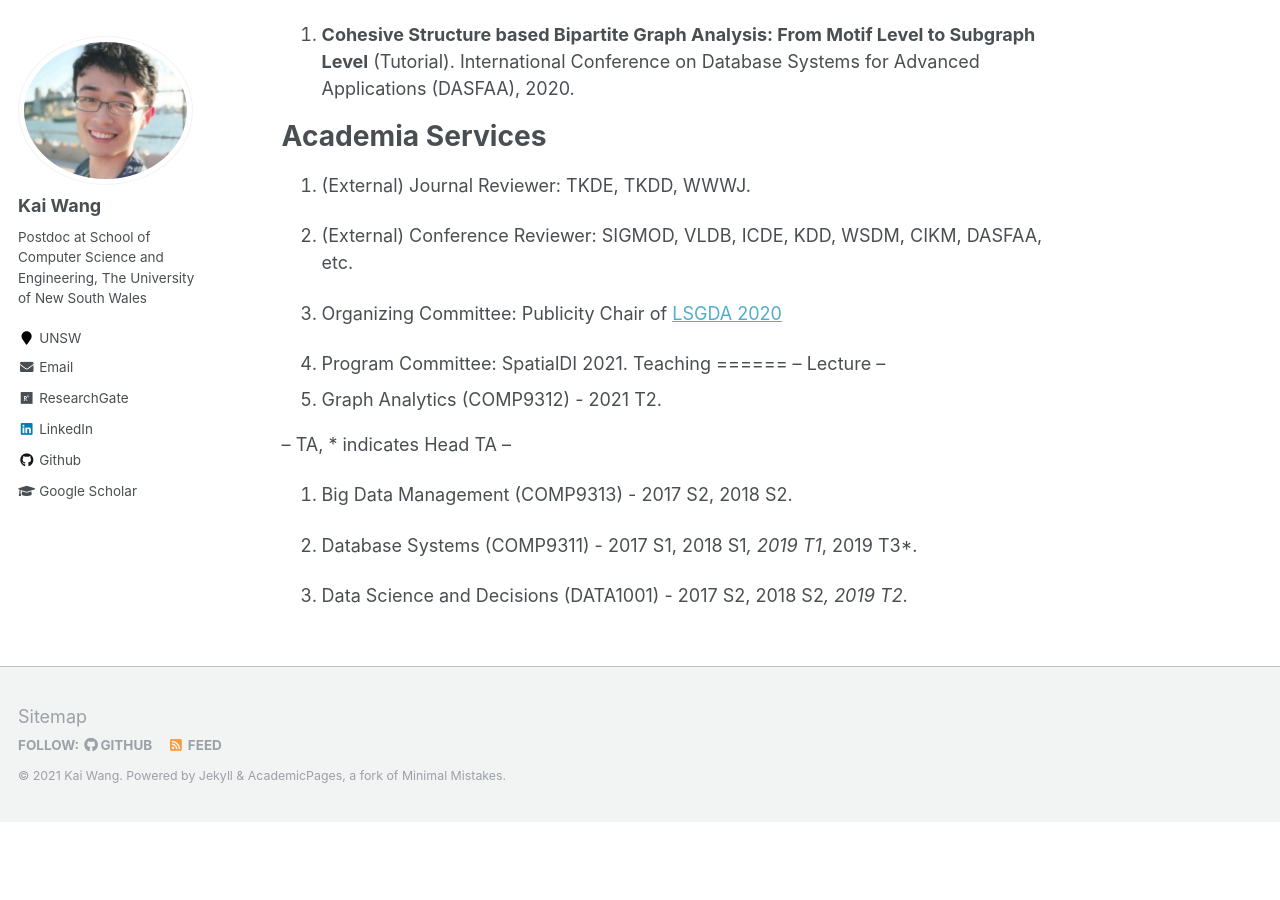
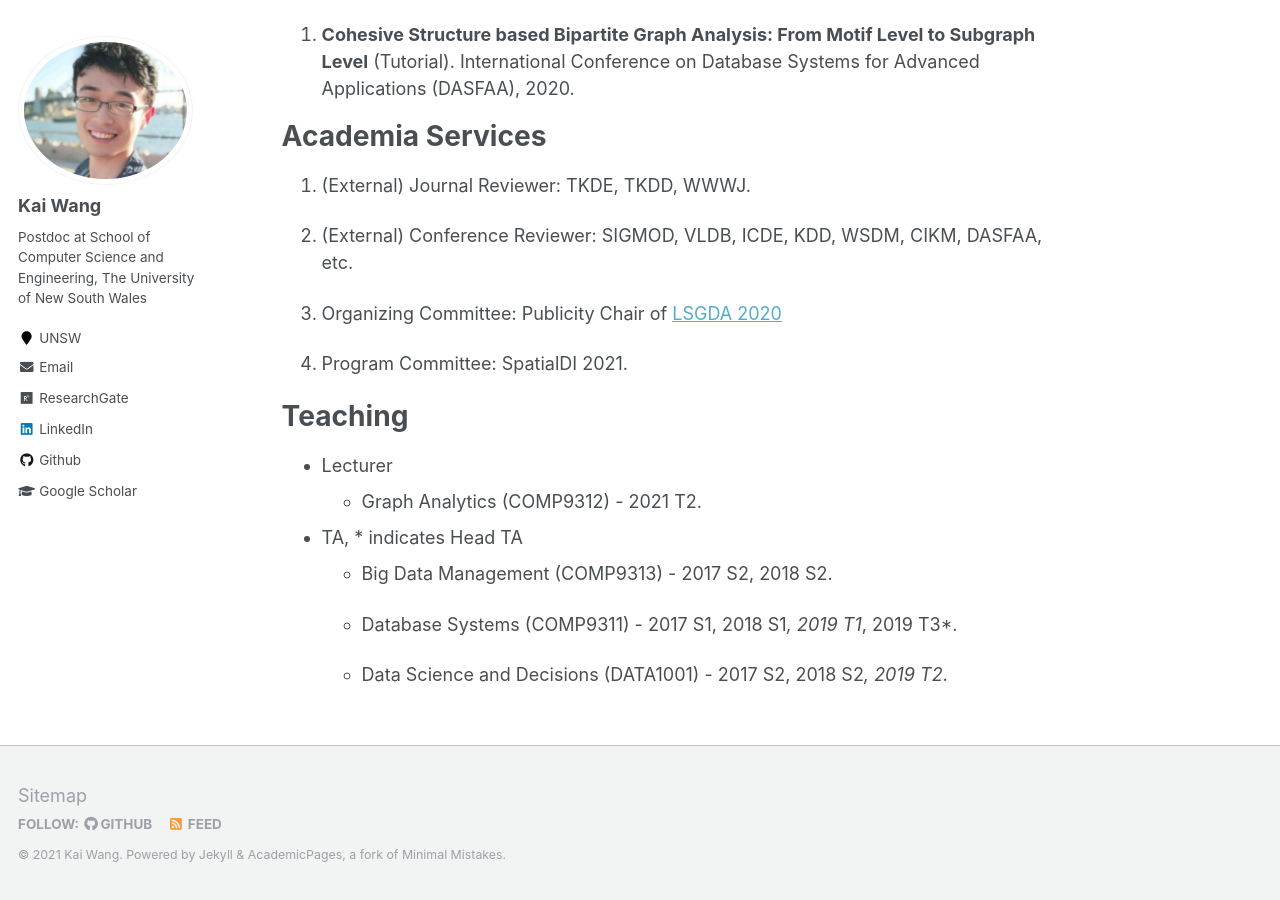
Before and after one commit to cs-kaiwang/cs-kaiwang.github.io, a Jekyll site: the page built from _pages/about.md, in a window 1280 px wide and 900 px high, scrolled down 1418 px. Built offline with Jekyll 4.4.1, drawn with Linux system fonts in a browser that asks for light colours; before the commit the page ends 2240 px from its top, so only the background shows below that.

Commit message:
Update about.md

```diff
--- a/_pages/about.md
+++ b/_pages/about.md
@@ -45,14 +45,15 @@ Academia Services
 3. Organizing Committee: Publicity Chair of [LSGDA 2020](https://www.google.com/url?q=https%3A%2F%2Flsgda.github.io%2F2020%2F&sa=D&sntz=1&usg=AFQjCNFYfkgg9wBrWW8wUaG8GCGXJz3z_A)
 
 4. Program Committee: SpatialDI 2021.
+
 Teaching
 ======
--- Lecture --
-1. Graph Analytics  (COMP9312) -  2021 T2.
+- Lecturer
+  - Graph Analytics  (COMP9312) -  2021 T2.
 
--- TA, * indicates Head TA --
-2. Big Data Management  (COMP9313) -  2017 S2, 2018 S2.
+- TA, * indicates Head TA
+  - Big Data Management  (COMP9313) -  2017 S2, 2018 S2.
 
-3. Database Systems (COMP9311) -  2017 S1, 2018 S1*, 2019 T1*, 2019 T3*.
+  - Database Systems (COMP9311) -  2017 S1, 2018 S1*, 2019 T1*, 2019 T3*.
 
-4. Data Science and Decisions (DATA1001) -  2017 S2, 2018 S2*, 2019 T2*.
+  - Data Science and Decisions (DATA1001) -  2017 S2, 2018 S2*, 2019 T2*.
```
